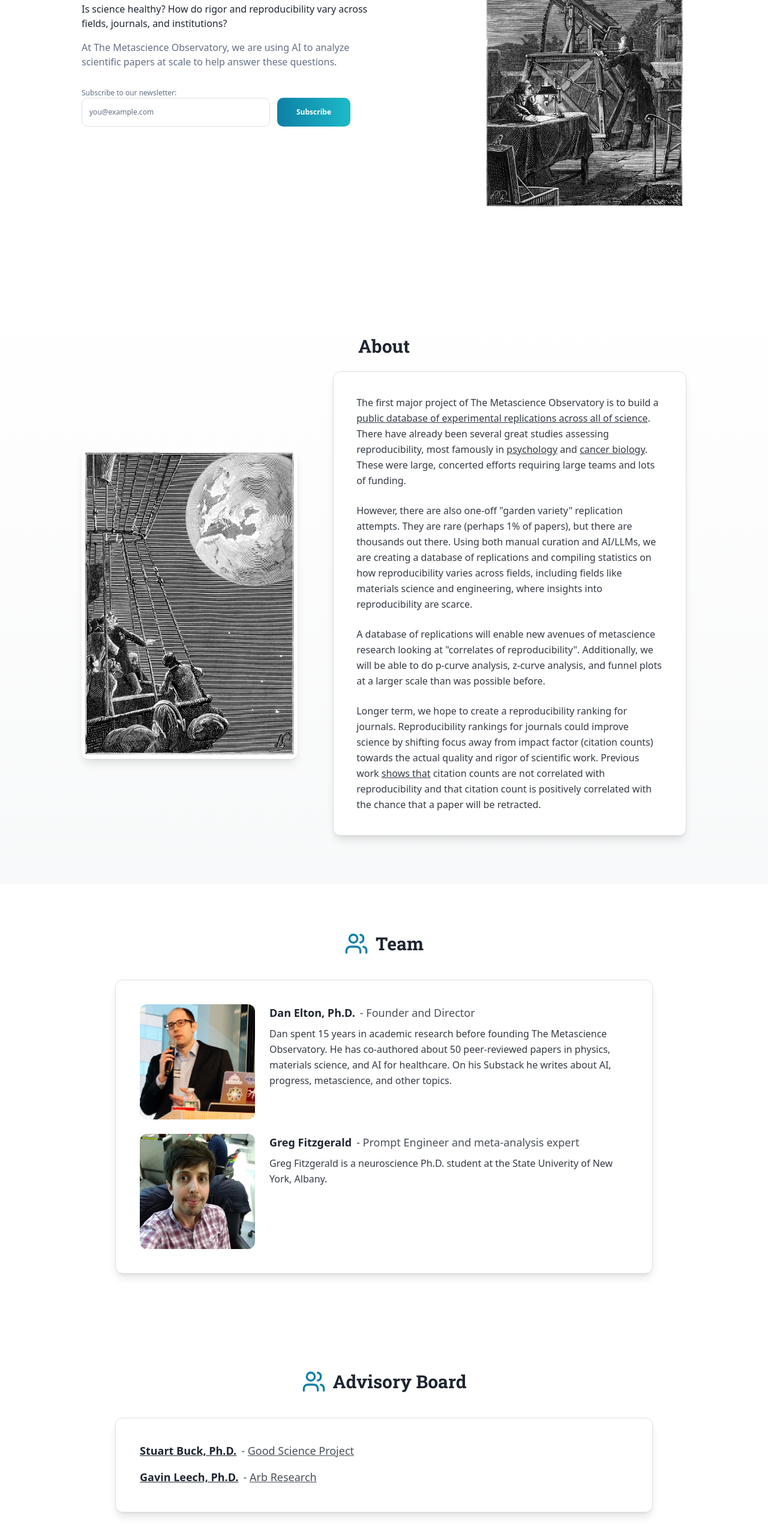
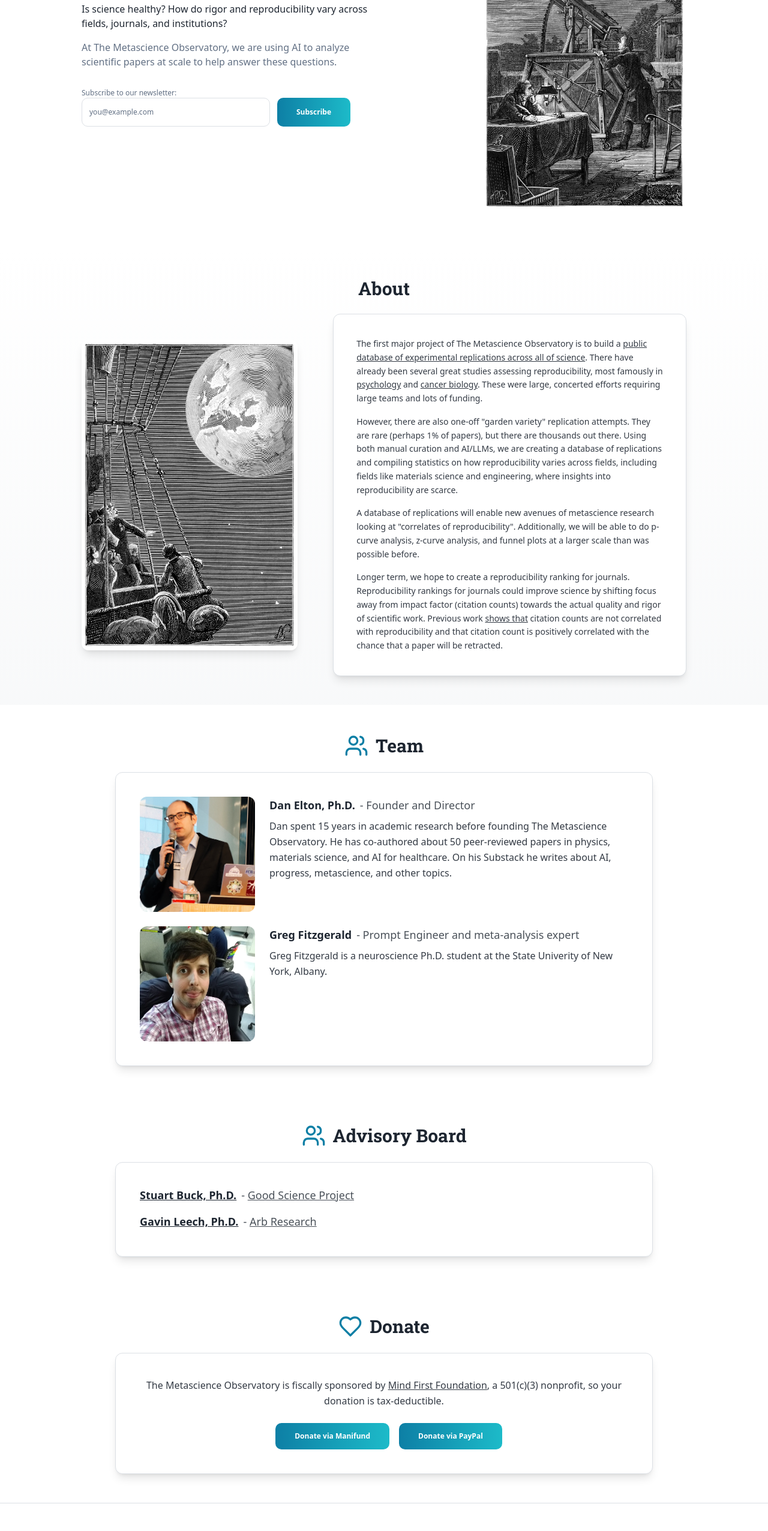
Before and after one commit to delton137/metascience-observatory, a Next.js app: page / in a window 1280 px wide. Shown: the part 234-2786 px from the top of the page at 60% size. Built offline with nearby package versions, Linux system fonts and the light colour scheme.

Commit message:
fix replications breakdown display

```diff
--- a/app/api/fred/route.ts
+++ b/app/api/fred/route.ts
@@ -11,6 +11,7 @@ let cachedData: { rows: AnyRecord[]; columns: string[]; lastUpdated?: string } |
 
 function toNumber(value: unknown): number | null {
   if (value == null) return null;
+  if (typeof value === "string" && value.trim() === "") return null;
   const n = typeof value === "number" ? value : Number(String(value).trim());
   return Number.isFinite(n) ? n : null;
 }
--- a/app/replications-database/page.tsx
+++ b/app/replications-database/page.tsx
@@ -28,6 +28,7 @@ function uniqueValues(rows: AnyRecord[], key: string): string[] {
 
 function toNumber(value: unknown): number | null {
   if (value == null) return null;
+  if (typeof value === "string" && value.trim() === "") return null;
   const n = typeof value === "number" ? value : Number(String(value).trim());
   return Number.isFinite(n) ? n : null;
 }
@@ -85,7 +86,8 @@ function pValueFromR(r: number, n: number): number | null {
   const t = r * Math.sqrt((n - 2) / denom);
   const df = n - 2;
   // Two-tailed p-value from t-distribution
-  return 2 * jStat.studentt.cdf(-Math.abs(t), df);
+  const p = 2 * jStat.studentt.cdf(-Math.abs(t), df);
+  return p;
 }
 
 /**
--- a/components/About.tsx
+++ b/components/About.tsx
@@ -4,7 +4,7 @@ import Image from "next/image";
 
 export const About = () => {
   return (
-    <section id="about" className="py-20 scroll-mt-1 bg-gradient-to-b from-background to-muted/30">
+    <section id="about" className="py-12 scroll-mt-1 bg-gradient-to-b from-background to-muted/30">
       <div className="container px-4">
         <div className="max-w-6xl mx-auto space-y-6">
           <div className="text-center space-y-4">
@@ -24,7 +24,7 @@ export const About = () => {
             </div>
 
             <Card className="p-[30px] md:p-[38px] shadow-lg hover:shadow-xl transition-shadow md:col-span-3">
-              <div className="space-y-6 text-foreground/90 leading-relaxed">
+              <div className="space-y-4 text-sm text-foreground/90 leading-relaxed">
               <p>
                 The first major project of The Metascience Observatory is to build a <Link href="/replications-database" className="underline">public database of experimental replications across all of science</Link>. There have already been several great studies assessing reproducibility, most famously in <Link href="https://www.science.org/doi/10.1126/science.aac4716" target="_blank" rel="noopener noreferrer" className="underline">psychology</Link> and <Link href="https://www.cos.io/rpcb" target="_blank" rel="noopener noreferrer" className="underline">cancer biology</Link>. These were large, concerted efforts requiring large teams and lots of funding.
               </p>
--- a/components/AdvisoryBoard.tsx
+++ b/components/AdvisoryBoard.tsx
@@ -4,9 +4,9 @@ import Link from "next/link";
 
 export const AdvisoryBoard = () => {
   return (
-    <section id="advisory-board" className="py-20 scroll-mt-24">
+    <section id="advisory-board" className="py-12 scroll-mt-24">
       <div className="container px-4">
-        <div className="max-w-4xl mx-auto space-y-10">
+        <div className="max-w-4xl mx-auto space-y-6">
           <div className="text-center space-y-4">
             <div className="flex items-center justify-center gap-3">
               <Users className="w-10 h-10 text-primary" />
--- a/components/Donate.tsx
+++ b/components/Donate.tsx
@@ -4,9 +4,9 @@ import { Heart } from "lucide-react";
 
 export const Donate = () => {
   return (
-    <section id="donate" className="py-20 scroll-mt-24">
+    <section id="donate" className="py-12 scroll-mt-24">
       <div className="container px-4">
-        <div className="max-w-4xl mx-auto space-y-10">
+        <div className="max-w-4xl mx-auto space-y-6">
           <div className="text-center space-y-4">
             <div className="flex items-center justify-center gap-3">
               <Heart className="w-10 h-10 text-primary" />
--- a/components/Hero.tsx
+++ b/components/Hero.tsx
@@ -34,7 +34,7 @@ export const Hero = () => {
   };
 
   return (
-    <section className="pt-20 pb-16 md:pt-24 md:pb-32">
+    <section className="pt-20 pb-10 md:pt-24 md:pb-16">
       <div className="container px-4">
         <div className="grid md:grid-cols-2 gap-12 items-center">
           <div className="space-y-8">
--- a/components/Team.tsx
+++ b/components/Team.tsx
@@ -4,9 +4,9 @@ import Image from "next/image";
 
 export const Team = () => {
   return (
-    <section id="team" className="py-20 scroll-mt-24">
+    <section id="team" className="py-12 scroll-mt-24">
       <div className="container px-4">
-        <div className="max-w-4xl mx-auto space-y-10">
+        <div className="max-w-4xl mx-auto space-y-6">
           <div className="text-center space-y-4">
             <div className="flex items-center justify-center gap-3">
               <Users className="w-10 h-10 text-primary" />
```
Also changed, not shown: 1 other file (tests, documents, lock files or other folders).
